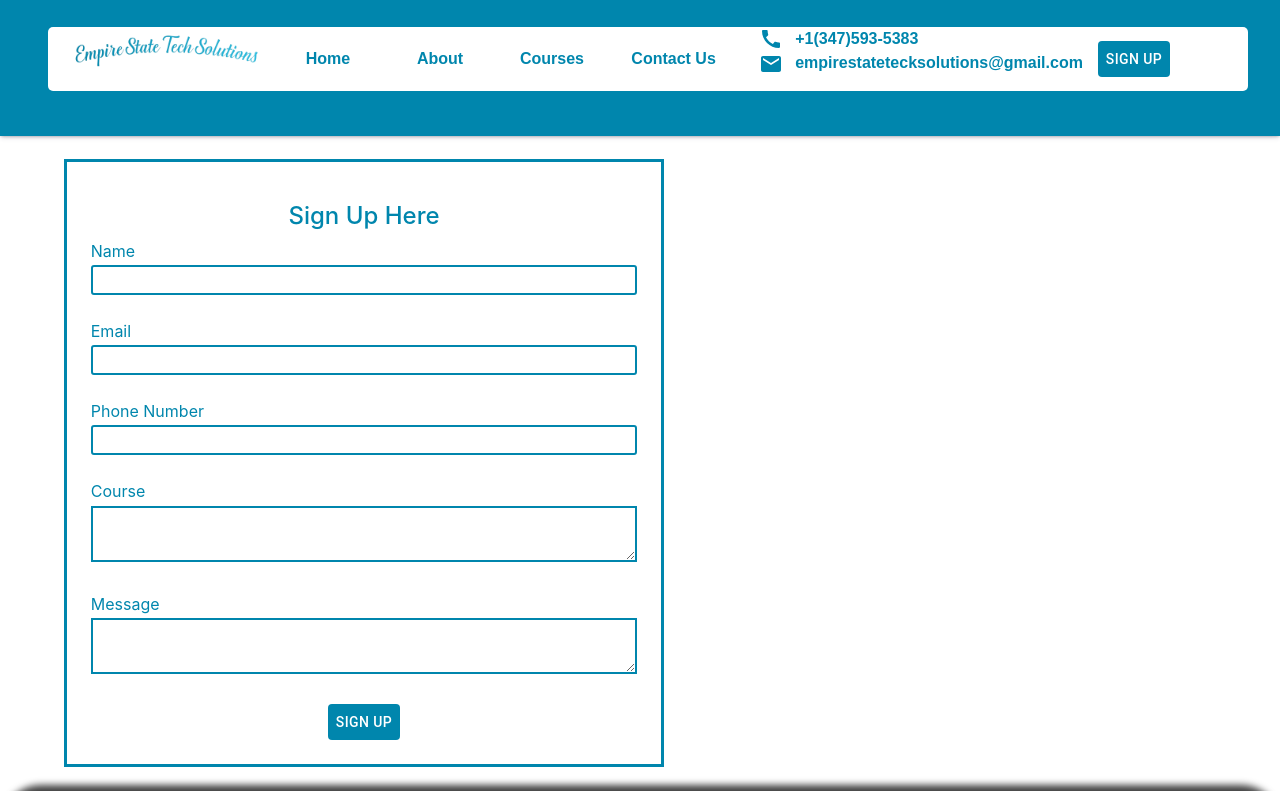
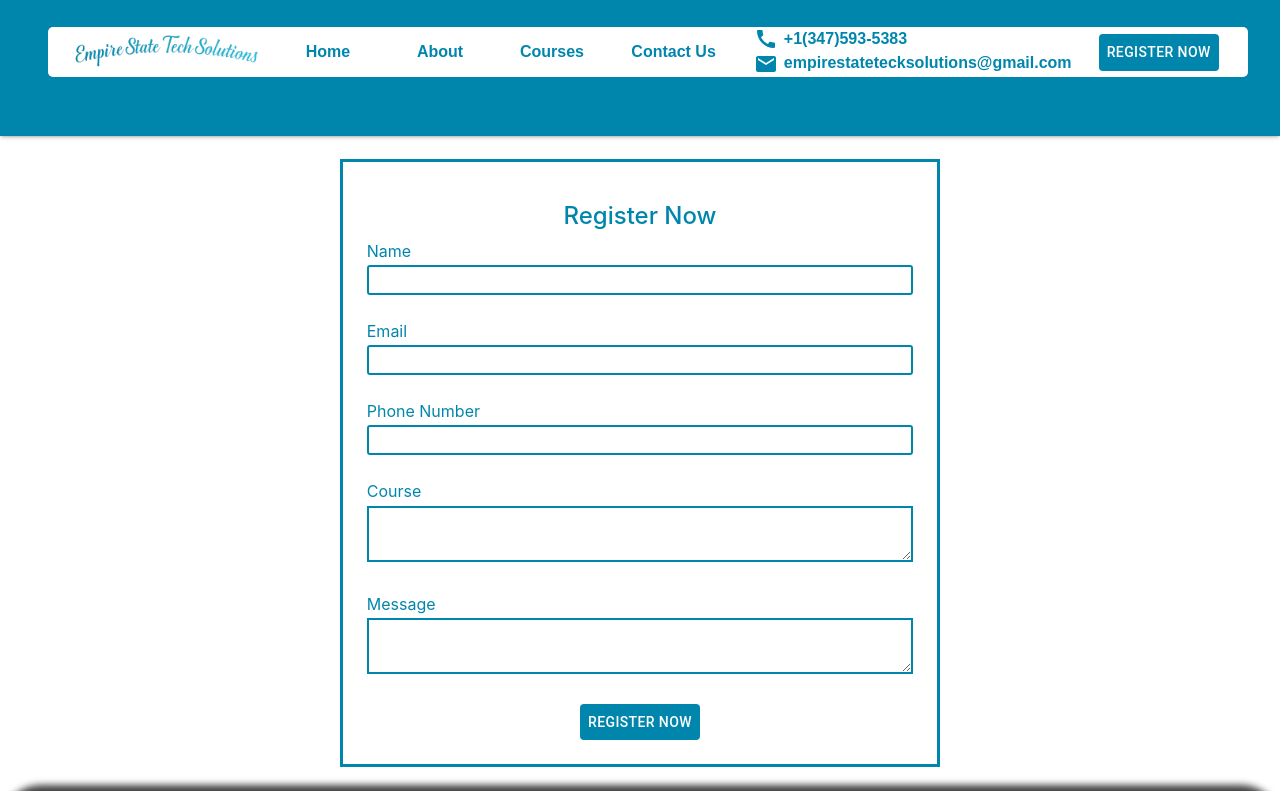
Before and after one commit to BilalMehfooz12/empirestatewebsite, a React (Create React App) app: page /signUp in a window 1280 px wide. Shown: the top 791 px of the page. Built offline with nearby package versions, Linux system fonts and the light colour scheme.

Commit message:
header_and_responsive_work

```diff
--- a/package.json
+++ b/package.json
@@ -15,6 +15,7 @@
     "react-router-dom": "^6.22.1",
     "react-router-hash-link": "^2.4.3",
     "react-scripts": "5.0.1",
+    "react-toastify": "^10.0.4",
     "swiper": "^11.0.6",
     "web-vitals": "^2.1.4"
   },
--- a/src/Component/Footer/index.css
+++ b/src/Component/Footer/index.css
@@ -63,3 +63,9 @@
 .foooter_contact p{
   font-size: 18px;
 }
+
+@media (max-width:1000px){
+  .footer_bg_color{
+    height: auto;
+  }
+}
--- a/src/Component/Footer/index.js
+++ b/src/Component/Footer/index.js
@@ -23,11 +23,10 @@ const Footer = () => {
     <div className="footer_bg_color">
       <Container>
         <Grid container className="footer_main" gap={5}>
-          <Grid item lg={3} md={3} sm={5} xs={12} className="footer_logo">
+          <Grid item lg={3} md={3} sm={5} xs={12} className="footer_services">
             {/* <img src={logo} /> */}
-            <br></br>
-            <h5>Empire State Teck Solution</h5>
-            <p>
+            <h4>Empire State Teck Solution</h4>
+            <p style={{ marginTop: "6%" }}>
               typesetting industry. Lorem Ipsum has been the industry's standard
               dummy text ever since the 1500s
             </p>
--- a/src/Component/Header/index.css
+++ b/src/Component/Header/index.css
@@ -38,13 +38,16 @@ font-family: var(--fontFamily);
   display: flex;
   justify-content: center;
   align-items: center;
+  text-align: start;
+  color: var(--color);
+  font-weight: bold;
   height: 100%; /* Ensure the height of the parent container is set */
   margin: 0; /* Remove default margin */
 }
 .login_btn{
   background-color: rgb(0,134,173)!important;
   color: white!important;
-margin-top: 10% !important;
+margin-top: 5% !important;
 margin-left: 15% !important;
 }
 
@@ -88,7 +91,8 @@ margin-left: 15% !important;
 @media (max-width:1050px) and (min-width:880px)
 {
  .logo_img{
-width: 20%;
+width: 100%;
+height: auto
 }
 .main_headers{
   padding-top: 5%;
@@ -97,10 +101,10 @@ width: 20%;
 @media (max-width:870px) and (min-width:555px)
 {
  .logo_img{
-   width: 12%;
-   height: 7vh;
-   margin-left: 1%;
-  margin-bottom: 1%;
+   width: 100%;
+   height: auto;
+   /* margin-left: 1%;  */
+  /* margin-bottom: 1%; */
   }
 }
 .navbar-light .navbar-toggler {
@@ -113,6 +117,7 @@ width: 20%;
 .logo_img{
   width:90%;
   height:10vh;
+  padding-top: 5%;
 }
 .login_btn{
   margin-top: 20% !important;
--- a/src/Component/Header/index.js
+++ b/src/Component/Header/index.js
@@ -34,7 +34,7 @@ const Header = () => {
           <div class="collapse navbar-collapse" id="navbarSupportedContent">
             <Container className="header_child_bg">
               <Grid container className="main_headers" gap={2}>
-                <Grid item lg={2} sm={0.2}>
+                <Grid item lg={2} md={2} sm={2} xs={12}>
                   <img src={logo} className="logo_img" />
                 </Grid>
                 {/*
@@ -80,8 +80,8 @@ const Header = () => {
                 <Grid
                   item
                   lg={1}
-                  md={2}
-                  sm={1.2}
+                  md={1}
+                  sm={1}
                   xs={12}
                   style={{
                     backgroundColor:
@@ -107,8 +107,8 @@ const Header = () => {
                 <Grid
                   item
                   lg={1}
-                  md={2}
-                  sm={1.8}
+                  md={1}
+                  sm={1}
                   xs={12}
                   style={{
                     backgroundColor:
@@ -136,8 +136,8 @@ const Header = () => {
                 <Grid
                   item
                   lg={1}
-                  md={2}
-                  sm={1.4}
+                  md={1}
+                  sm={1}
                   xs={12}
                   style={{
                     backgroundColor:
@@ -166,8 +166,8 @@ const Header = () => {
                 <Grid
                   item
                   lg={1.2}
-                  md={2}
-                  sm={2}
+                  md={1.2}
+                  sm={1.5}
                   xs={12}
                   style={{
                     backgroundColor:
@@ -192,37 +192,38 @@ const Header = () => {
                     </Link>
                   </p>
                 </Grid>
-                <Grid item lg={3} md={3} sm={3} xs={12}>
-                  <Grid container>
-                    <Grid item xl={1} lg={2} md={2.5}>
+                <Grid item lg={3.2} md={4} sm={5.5} xs={12}>
+                  <Grid
+                    container
+                    style={{ display: "flex", alignItems: "center" }}
+                    spacing={2}
+                  >
+                    <Grid item xl={2} lg={2} md={2} sm={2} xs={2}>
                       <CallIcon style={{ color: "rgb(0,134,173)" }} />
                       <br></br>
                       <EmailIcon style={{ color: "rgb(0,134,173)" }} />
                     </Grid>
-                    <Grid item xl={10} lg={10} className="centered-text">
-                      <p
-                        style={{
-                          width: "100%",
-                          color: "rgb(0,134,173)",
-                          font: "bolder ",
-                          textAlign: "start",
-                        }}
-                      >
-                        <b>
-                          +1(347)593-5383<br></br>{" "}
-                          empirestatetecksolutions@gmail.com
-                        </b>
-                      </p>
+                    <Grid
+                      item
+                      xl={10}
+                      lg={10}
+                      md={10}
+                      sm={10}
+                      xs={10}
+                      className="centered-text"
+                    >
+                      +1(347)593-5383<br></br>{" "}
+                      empirestatetecksolutions@gmail.com
                     </Grid>
                   </Grid>
                 </Grid>
 
-                <Grid item xl={1} lg={1.5} md={2.5} sm={3}>
+                <Grid item xl={1.6} lg={1.6} md={2} sm={3} xs={12}>
                   <Button
                     className="login_btn"
                     onClick={() => navigate("/signUp")}
                   >
-                    Sign Up
+                    Register Now
                   </Button>
                 </Grid>
               </Grid>
--- a/src/Screen/Contacts/index.css
+++ b/src/Screen/Contacts/index.css
@@ -4,9 +4,10 @@
 
 .border_contact{
     border: 3px solid var(--color);
-    /* display: flex; */
-    /* justify-content: center; */
-padding: 2%;
+  padding: 2%;
+  height: 43.5vh;
+  display: flex;
+  justify-content: center;
 }
 .message_contact{
     color: var(--color);
@@ -47,3 +48,10 @@ margin-bottom: -5%;
     padding-left: 1%;
     border-radius: 3px;
 }
+
+@media (max-width:1000px){
+
+.border_contact{
+    height: auto;
+}
+}
--- a/src/Screen/Contacts/index.js
+++ b/src/Screen/Contacts/index.js
@@ -16,14 +16,7 @@ const Contacts = () => {
   return (
     <div>
       <Container className="contact_second_main">
-        <div
-          className="border_contact"
-          style={{
-            height: "43.5vh",
-            display: "flex",
-            alignContent: "center",
-          }}
-        >
+        <div className="border_contact">
           <form
             action="https://formsubmit.co/bilalmehfooz253@gmail.com"
             onSubmit={handleSubmit}
@@ -38,25 +31,25 @@ const Contacts = () => {
               value="http://localhost:3000"
             />
             <Grid container className="contact_second_form" spacing={3}>
-              <Grid item lg={12}>
+              <Grid item lg={12} md={12} sm={12} xs={12}>
                 <h5 className="message_contact">Drop Your Message Here</h5>
               </Grid>
-              <Grid item lg={4}>
+              <Grid item lg={4} md={4} sm={4} xs={12}>
                 <p>Name</p>
                 <br></br>
                 <input type="name" name="Name" required autoComplete="off" />
               </Grid>
-              <Grid item lg={4}>
+              <Grid item lg={4} md={4} sm={4} xs={12}>
                 <p>Contact No</p>
                 <br></br>
                 <input type="text" name="Number" required autoComplete="off" />
               </Grid>
-              <Grid item lg={4}>
+              <Grid item lg={4} md={4} sm={4} xs={12}>
                 <p>Email</p>
                 <br></br>
                 <input type="email" name="Email" required autoComplete="off" />
               </Grid>
-              <Grid item lg={8}>
+              <Grid item lg={8} md={8} sm={8} xs={12}>
                 <p>Message</p>
                 <br></br>
                 <br></br>
@@ -68,7 +61,7 @@ const Contacts = () => {
                   autoComplete="off"
                 />
               </Grid>
-              <Grid item lg={1}>
+              <Grid item lg={1} md={1} sm={1} xs={12}>
                 <br></br>
                 <button
                   style={{
--- a/src/Screen/Courses/courser.js
+++ b/src/Screen/Courses/courser.js
@@ -132,7 +132,7 @@ const Courses = () => {
   // const result = filterData.slice(firstIndex, lastIndex);
   return (
     <div className="courses_main" style={{ height: "48vh" }}>
-      <div style={{ height: "47vh" }}>
+      <div>
         <Grid
           container
           style={{
@@ -143,7 +143,7 @@ const Courses = () => {
         >
           <br></br>
           <br></br>
-          <Grid item lg={5.5}>
+          <Grid item lg={5.5} xs={12}>
             <h1>Courses</h1>
           </Grid>
           <Grid item lg={1.3}>
--- a/src/Screen/SignUp/signup.js
+++ b/src/Screen/SignUp/signup.js
@@ -6,10 +6,13 @@ import { Button } from "@mui/material";
 const SignUp = () => {
   return (
     <div>
-      <Container className="signup_main">
+      <Container
+        className="signup_main"
+        style={{ display: "flex", justifyContent: "center" }}
+      >
         <Grid container maxWidth="sm" className="signup_text">
-          <Grid item lg={12} className="register_input">
-            <h4>Sign Up Here</h4>
+          <Grid item lg={12} md={12} sm={12} xs={12} className="register_input">
+            <h4>Register Now</h4>
             <p>Name</p>
             <br></br>
             <input type="name" name="Name" required autoComplete="off" />
@@ -42,7 +45,7 @@ const SignUp = () => {
             <Button
               style={{ backgroundColor: "rgb(0,134,173)", color: "white" }}
             >
-              Sign Up
+              Register Now
             </Button>
           </Grid>
         </Grid>
```
Also changed, not shown: 1 other file (tests, documents, lock files or other folders).
